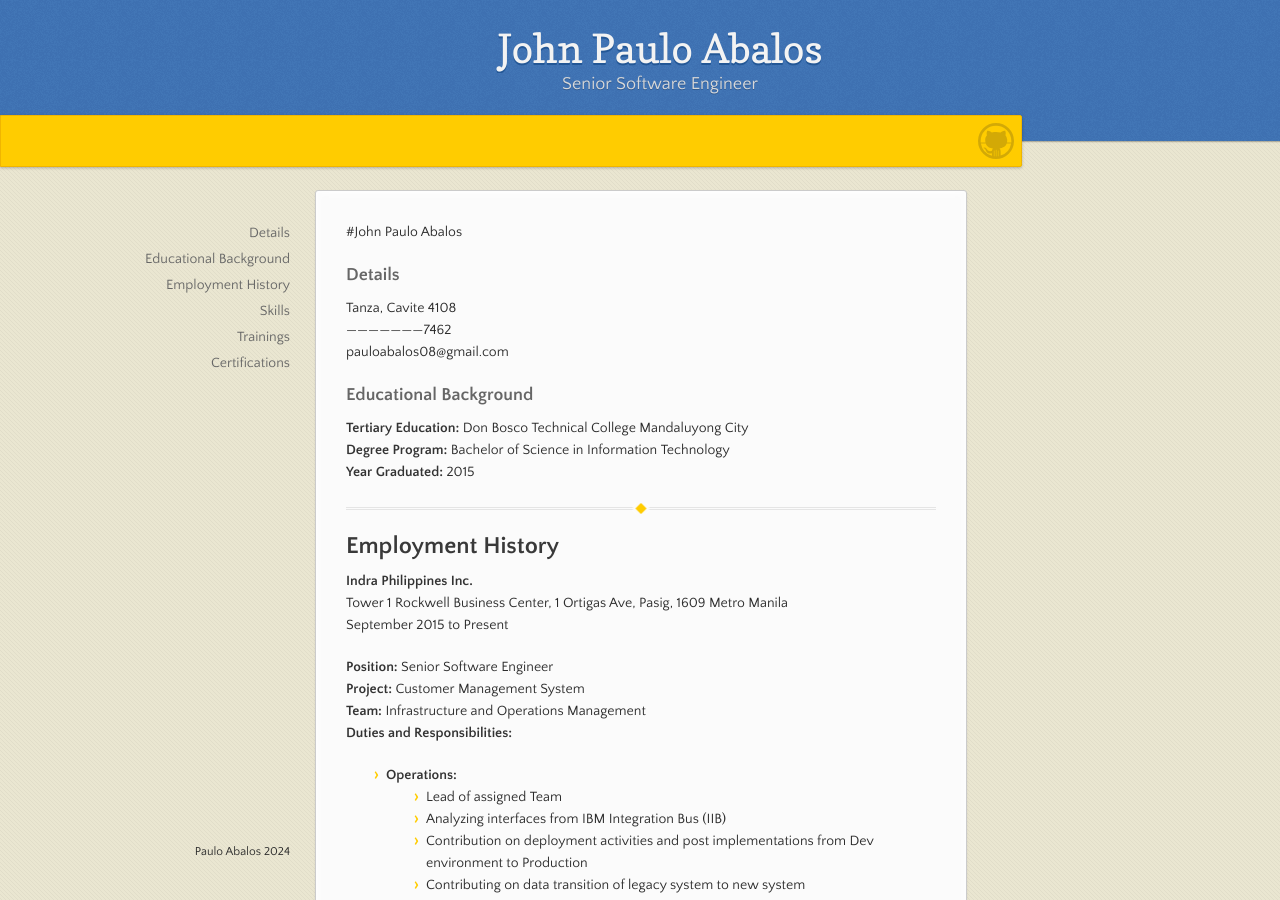
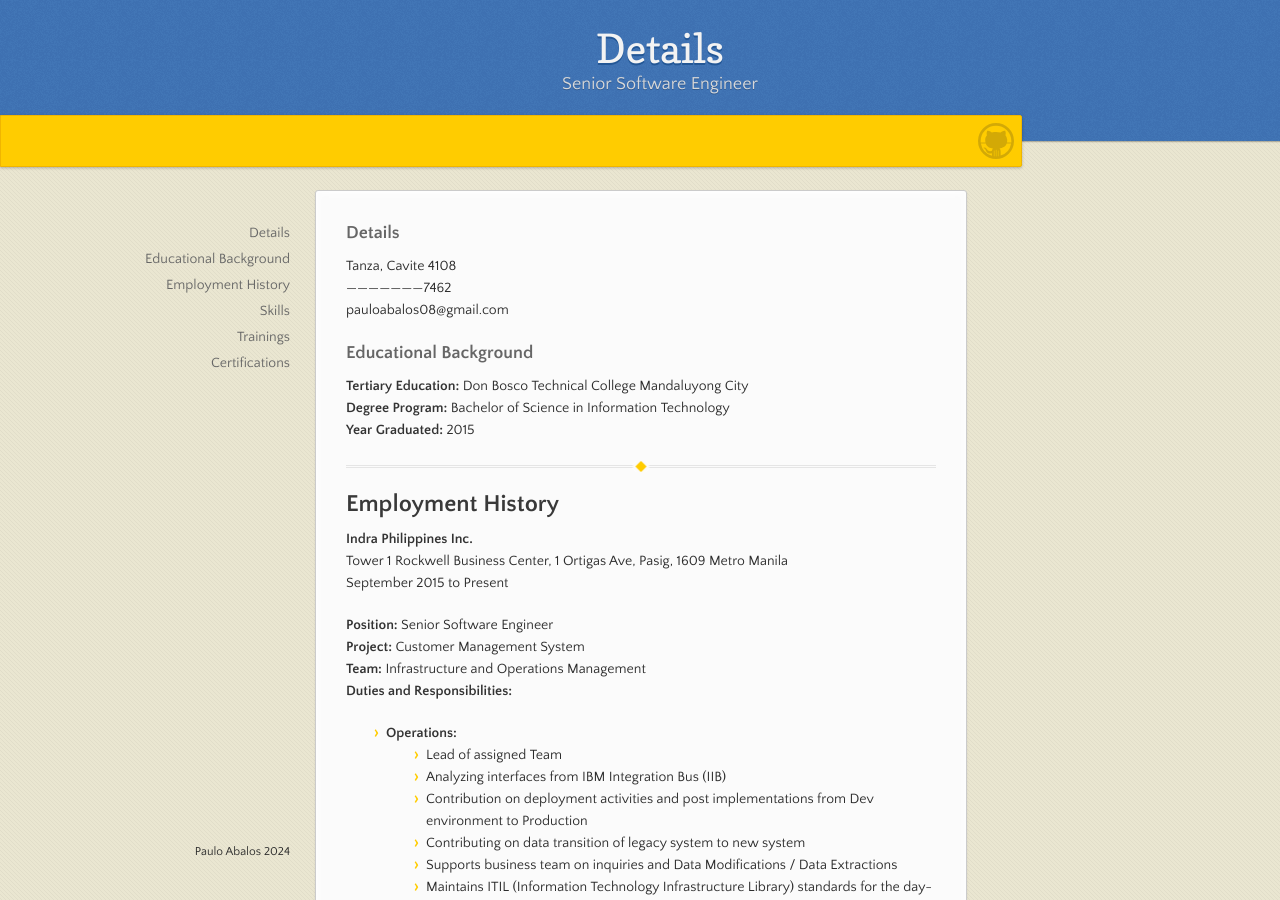
Before and after one commit to pauloabalos/pauloabalos.github.io, a Jekyll site: the page built from index.md, in a window 1280 px wide and 900 px high. Built offline with Jekyll 4.4.1, drawn with Linux system fonts in a browser that asks for light colours; our own code applies the rules of GitHub Pages for plain Markdown files.

Commit message:
Update index.md

```diff
--- a/index.md
+++ b/index.md
@@ -1,7 +1,6 @@
 ---
 layout: default
 ---
-#John Paulo Abalos
 
 ### Details
 
```
